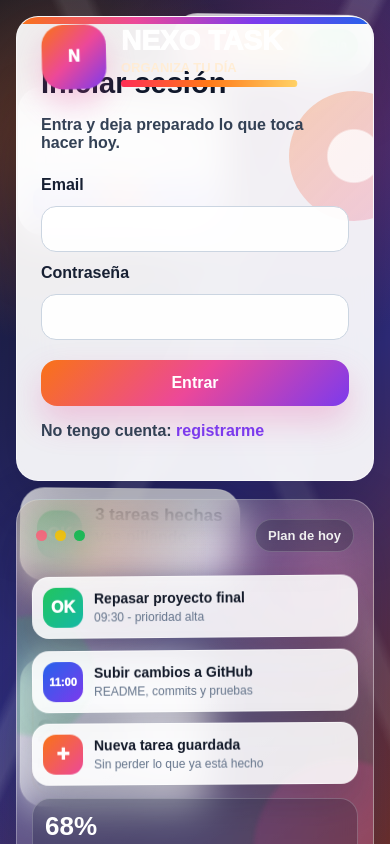
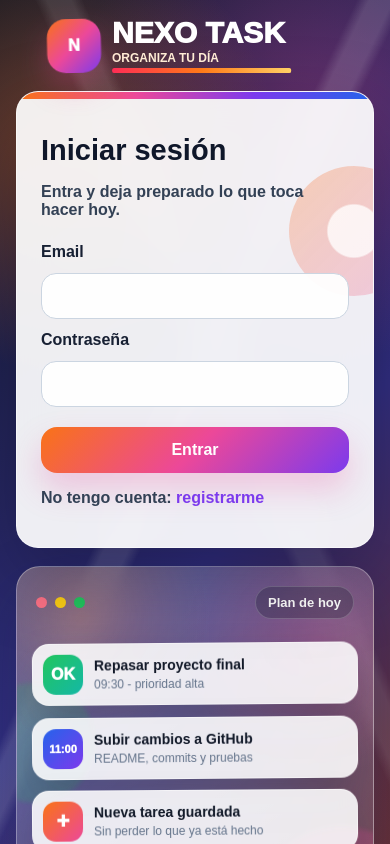
Before and after one commit to j-jimenez123/proyecto-final-nexotask, a Next.js app: page /login in a window 390 px wide. Shown: the top 844 px of the page. Built offline with nearby package versions, Linux system fonts and the light colour scheme.

Commit message:
Mejorar login en movil

```diff
--- a/app/auth.module.css
+++ b/app/auth.module.css
@@ -899,16 +899,78 @@
 
 @media (max-width: 680px) {
   .page {
-    padding: 16px;
+    padding: 18px 16px 28px;
+    overflow-x: hidden;
+    overflow-y: auto;
+  }
+
+  .loginPage {
+    min-height: 100vh;
+    place-items: stretch;
+    align-content: start;
+    gap: 18px;
+    padding-top: 18px;
+  }
+
+  .loginHeader {
+    position: relative;
+    top: auto;
+    left: auto;
+    transform: none;
+    z-index: 6;
+    display: flex;
+    justify-content: center;
+    width: 100%;
+  }
+
+  .loginLogo {
+    grid-template-columns: 52px minmax(0, 1fr);
+    gap: 3px 12px;
+  }
+
+  .loginLogo span {
+    width: 52px;
+    height: 52px;
+    border-radius: 18px;
+  }
+
+  .loginLogo strong {
+    font-size: 30px;
+    color: #fff;
+  }
+
+  .loginLogo small {
+    font-size: 12px;
+  }
+
+  .loginLogo::after {
+    width: min(230px, 62vw);
+    height: 5px;
   }
 
   .panel {
+    width: 100%;
     padding: 24px;
     border-radius: 22px;
   }
 
+  .loginPanel {
+    align-self: start;
+    order: 2;
+  }
+
   .panel h1 {
+    margin-top: 18px;
     font-size: 29px;
+  }
+
+  .loginDecor {
+    display: none;
+  }
+
+  .loginVisual {
+    width: 100%;
+    order: 3;
   }
 
   .videoCard {
```
